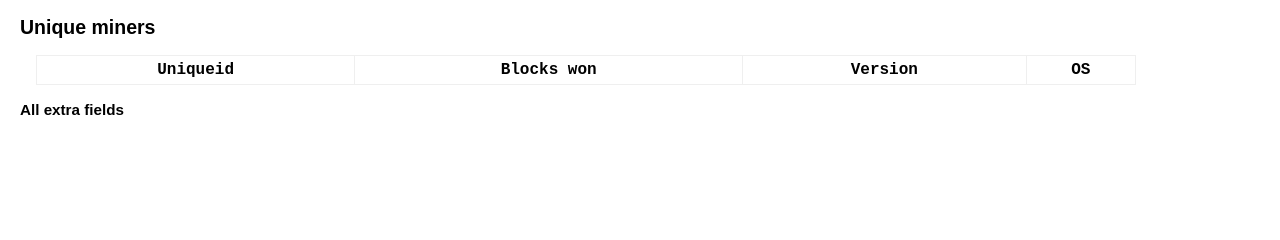
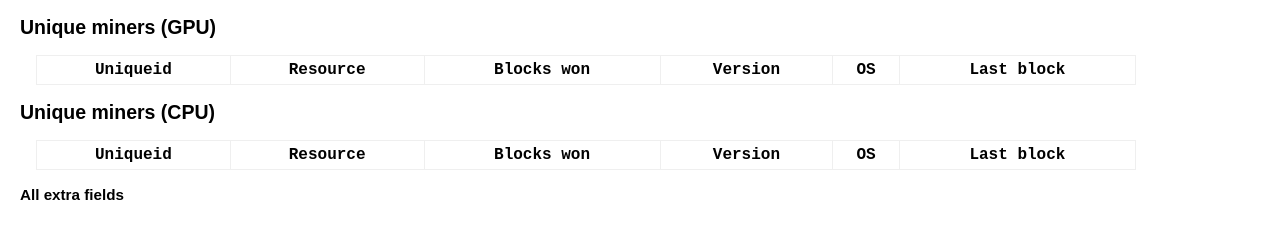
Before and after one commit to tari-project/tari-explorer, a Node server app: template views/miners.hbs in a window 1280 px wide. Shown: the part 259-499 px from the top of the page. Run offline with Node 20, Linux system fonts and the light colour scheme; the template is opened without the code that fills it: most values are stand-ins (such as "Sample title", 1, 10 or a date in 2020); lists and menus that the app fills with data are empty.

Commit message:
add active times

```diff
--- a/views/miners.hbs
+++ b/views/miners.hbs
@@ -27,20 +27,48 @@
     {{/each}}
 </table>
 
-<h2>Unique miners</h2>
+<h2>Unique miners (GPU)</h2>
 <table>
     <tr>
         <th>Uniqueid</th>
+        <th>Resource</th>
         <th>Blocks won</th>
         <th>Version</th>
         <th>OS</th>
+        <th>Last block</th>
     </tr>
     {{#each this.unique_ids}}
     <tr>
         <td>{{@key}}</td>
-        <td>{{this.count}}</td>
-        <td>{{this.version}}</td>
-        <td>{{this.os}}</td>
+        <td>gpu</td>
+        <td>{{this.sha.count}}</td>
+        <td>{{this.sha.version}}</td>
+        <td>{{this.sha.os}}</td>
+        <td>{{this.sha.time_since_last_block}} minutes ago</td>
+    </tr>
+    {{/each}}
+</table>
+
+
+<h2>Unique miners (CPU)</h2>
+<table>
+    <tr>
+        <th>Uniqueid</th>
+        <th>Resource</th>
+        <th>Blocks won</th>
+        <th>Version</th>
+        <th>OS</th>
+        <th>Last block</th>
+    </tr>
+    {{#each this.unique_ids}}
+    <tr>
+        <td>{{@key}}</td>
+        <td>cpu</td>
+        <td>{{this.randomx.count}}</td>
+        <td>{{this.randomx.version}}</td>
+        <td>{{this.randomx.os}}</td>
+        <td>{{this.randomx.time_since_last_block}} minutes ago</td>
+
     </tr>
     {{/each}}
 </table>
```
Also changed, not shown: routes/miners.js (+22 -6 lines).
